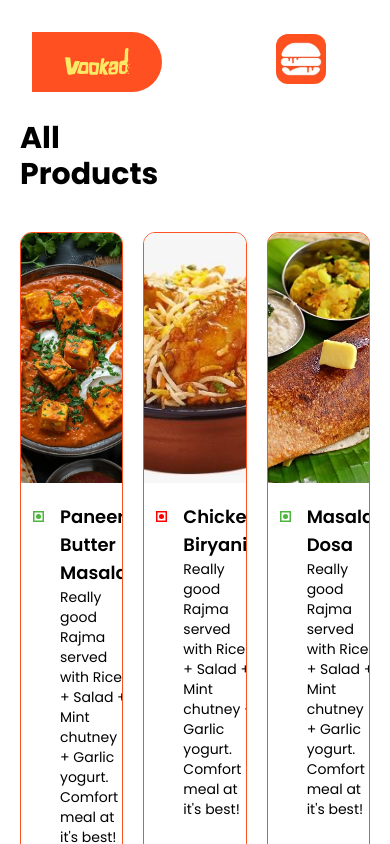
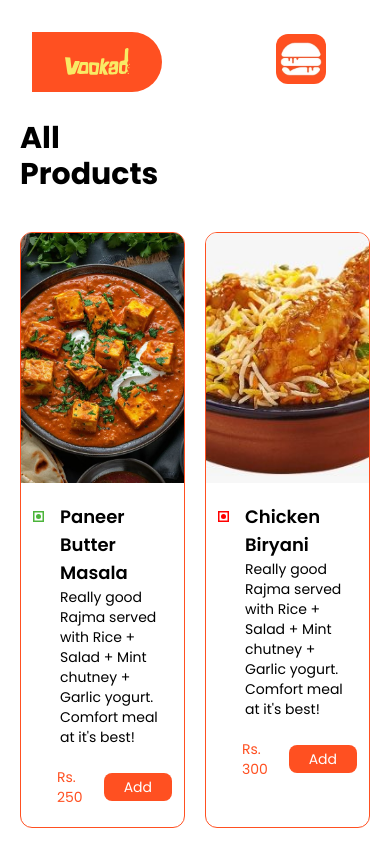
Before and after one commit to Vookad-com/vookadnext, a Next.js app: page /products in a window 390 px wide. Shown: the top 844 px of the page. Built offline with nearby package versions, Linux system fonts and the light colour scheme; no server answers.

Commit message:
responsive

```diff
--- a/app/products/page.tsx
+++ b/app/products/page.tsx
@@ -17,7 +17,7 @@ const Products = async () =>{
             <h1 className='text-3xl font-bold p-5 max-w-5xl grid grid-cols-3 m-auto gap-5'>
                 All Products
             </h1>
-            <section className='p-5 max-w-5xl grid grid-cols-3 m-auto gap-5'>
+            <section className='p-5 max-w-5xl grid md:grid-cols-3 grid-cols-2 m-auto gap-5'>
                 {
                     data.map((e,i) =><PdtCard pdt={e} key={i} />)
                 }
--- a/app/products/s/[...category]/page.tsx
+++ b/app/products/s/[...category]/page.tsx
@@ -13,7 +13,7 @@ const Products = async ({params:{category}}:{params:{category:string}}) =>{
             <h1 className='text-3xl uppercase font-bold p-5 max-w-5xl grid grid-cols-3 m-auto gap-5'>
                 {category}
             </h1>
-            <section className='p-5 max-w-5xl grid grid-cols-3 m-auto gap-5'>
+            <section className='p-5 max-w-5xl grid md:grid-cols-3 grid-cols-2 m-auto gap-5'>
                 {
                     data.map((e,i) =><PdtCard pdt={e} key={i} />)
                 }
```
